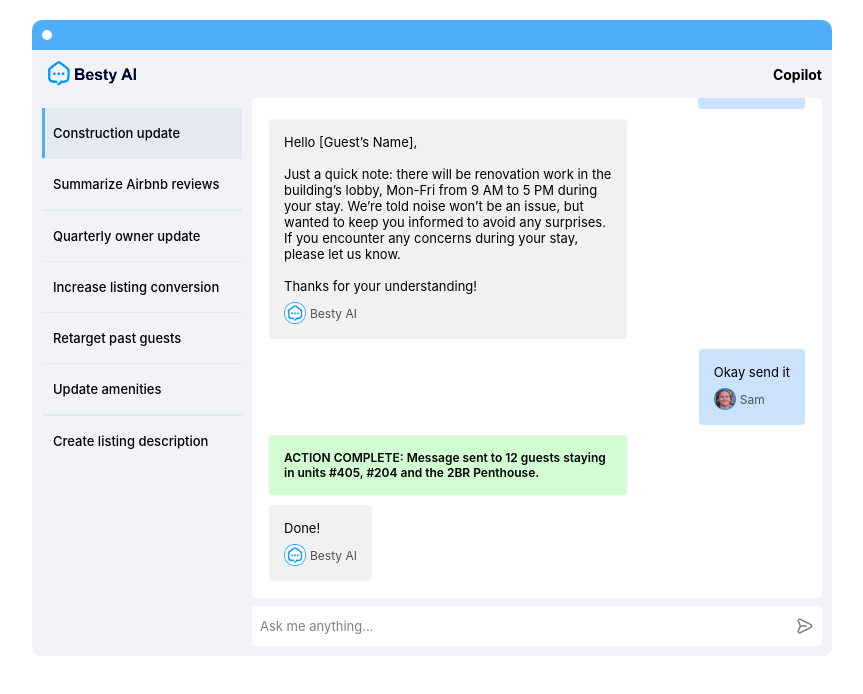
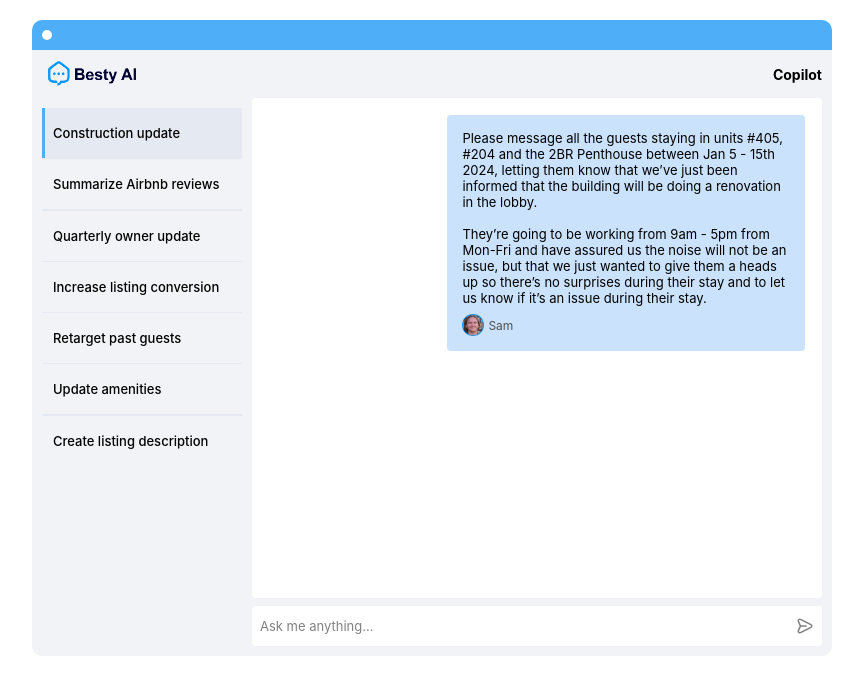
Before and after one commit to nathan-dopko/bestycalc, a React (Create React App) app: page /copilot in a window 1280 px wide. Shown: the top 694 px of the page, without its empty margins (208-1071 px from the left). Built offline with nearby package versions, Linux system fonts and the light colour scheme.

Commit message:
swapped to default mode false

```diff
--- a/src/components/NewFeature/NewFeatures.js
+++ b/src/components/NewFeature/NewFeatures.js
@@ -34,7 +34,7 @@
       </div>
       <div className={styles.wrapper}>
         <Tabs tabsConfig={tabsConfig} activeTab={activeTab} setActiveTab={setActiveTab} />
-        <Content tabsConfig={tabsConfig} activeTab={activeTab} autoPlay={false} isDefaultMode={true} />
+        <Content tabsConfig={tabsConfig} activeTab={activeTab} autoPlay={false} isDefaultMode={false} />
       </div>
     </div>
   );
```
